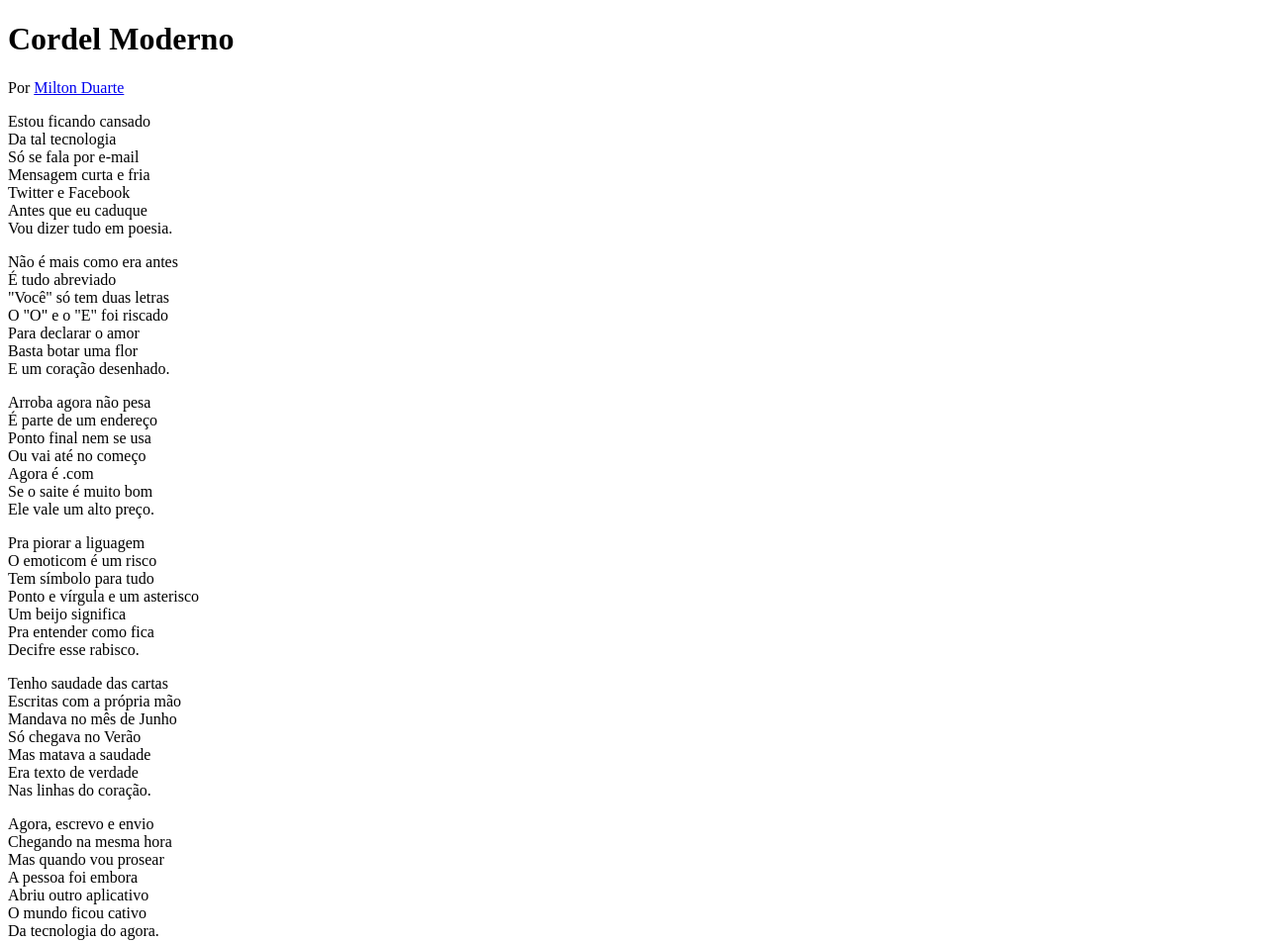
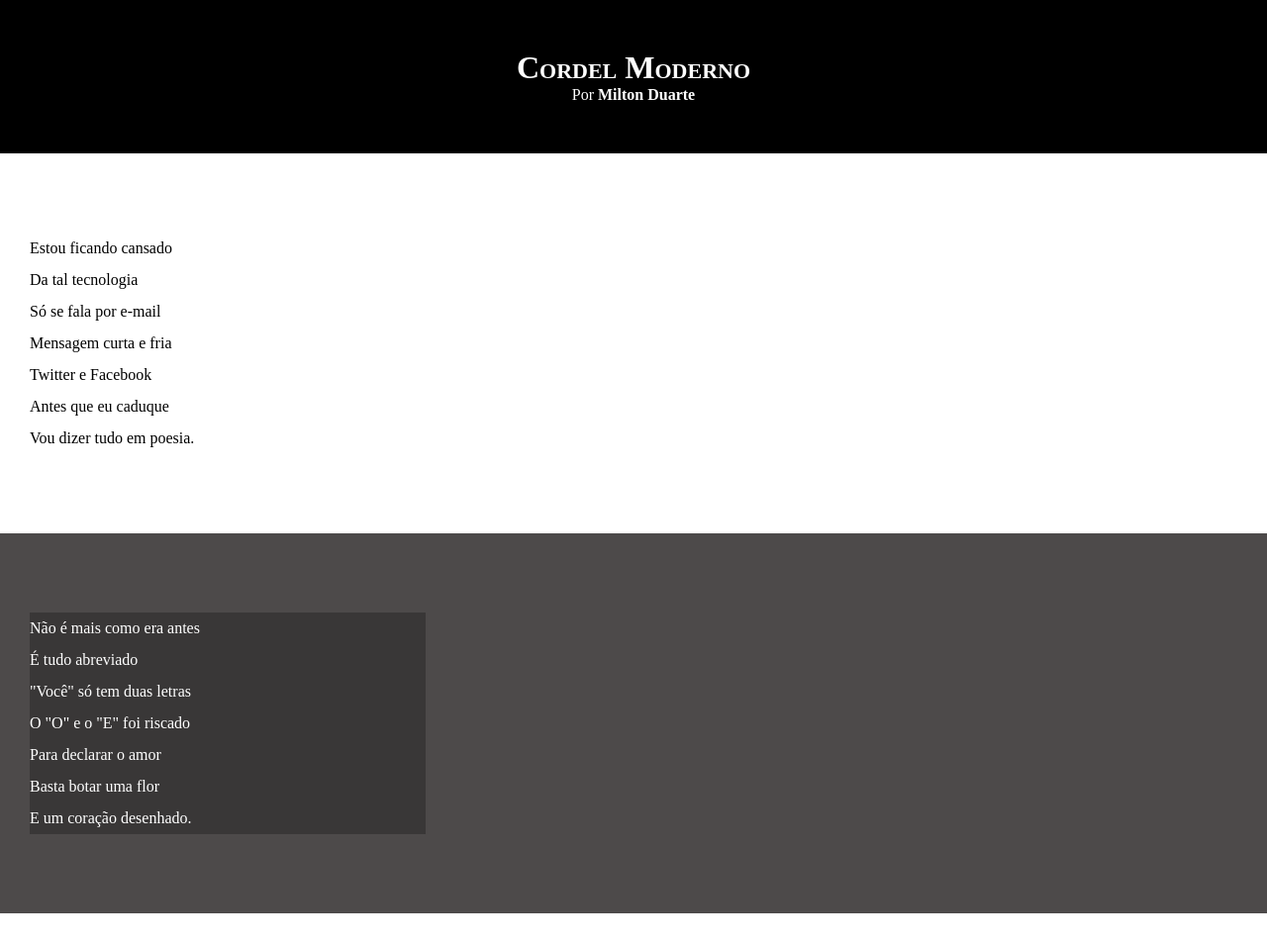
Before and after one commit to gaaferrari/html-css, a plain HTML site: page exercicios/desafio3/index.html in a window 1280 px wide. Shown: the top 953 px of the page at 99% size. Drawn offline with Linux system fonts and the light colour scheme.

Commit message:
atualizando css

```diff
--- a/exercicios/desafio3/estilo/style.css
+++ b/exercicios/desafio3/estilo/style.css
@@ -1 +1,67 @@
 @charset "UTF-8";
+
+*{
+    margin: 0px;
+    padding: 0px;
+}
+
+html, body {
+    min-height: 100vh;
+    background-color: darkgray;
+}
+
+header {
+    background-color: black;
+    color: white;
+    text-align: center;
+}
+
+header > h1 {
+    padding-top: 50px;
+    font-variant: small-caps;
+}
+
+header > p {
+    padding-bottom: 50px;
+
+}
+
+header a, footer a {
+    color: white;
+    text-decoration: none;
+    font-weight: bolder;
+}
+
+header a:hover, footer a:hover {
+    text-decoration: underline;
+}
+
+section{
+    padding-top: 10vh;
+    padding-bottom: 10vh;
+    line-height: 2em;
+    padding-left: 30px;
+}
+
+section.normal {
+    background-color: white;
+    color: black;
+}
+
+section.imagem {
+    background-color: rgb(77, 74, 74);
+    color: white;
+}
+
+section.imagem > p {
+    width: 400px;
+    background-color: rgba(0, 0, 0, 0.253);
+
+}
+
+footer {
+    background-color: black;
+    color: white;
+    text-align: center;
+    padding: 10px;
+}
--- a/exercicios/desafio3/index.html
+++ b/exercicios/desafio3/index.html
@@ -13,7 +13,7 @@
         <p>Por <a href="https://www.recantodasletras.com.br/poesias/3186743" target="_blank">Milton Duarte</a></p>
     </header>
 
-    <section>
+    <section class="normal">
         <p>
             Estou ficando cansado <br>
             Da tal tecnologia <br>
@@ -25,7 +25,7 @@
         </p>
     </section>
 
-    <section>
+    <section class="imagem">
         <p>
             Não é mais como era antes <br>
             É tudo abreviado <br>
@@ -37,7 +37,7 @@
         </p>
     </section>
 
-    <section>
+    <section class="normal">
         <p>
             Arroba agora não pesa <br>
             É parte de um endereço <br>
@@ -58,7 +58,7 @@
         </p>
     </section>
 
-    <section>
+    <section class="imagem">
         <p>
             Tenho saudade das cartas <br>
             Escritas com a própria mão <br>
@@ -70,7 +70,7 @@
         </p>
     </section>
 
-    <section>
+    <section class="normal">
         <p>
             Agora, escrevo e envio <br>
             Chegando na mesma hora <br>
```
